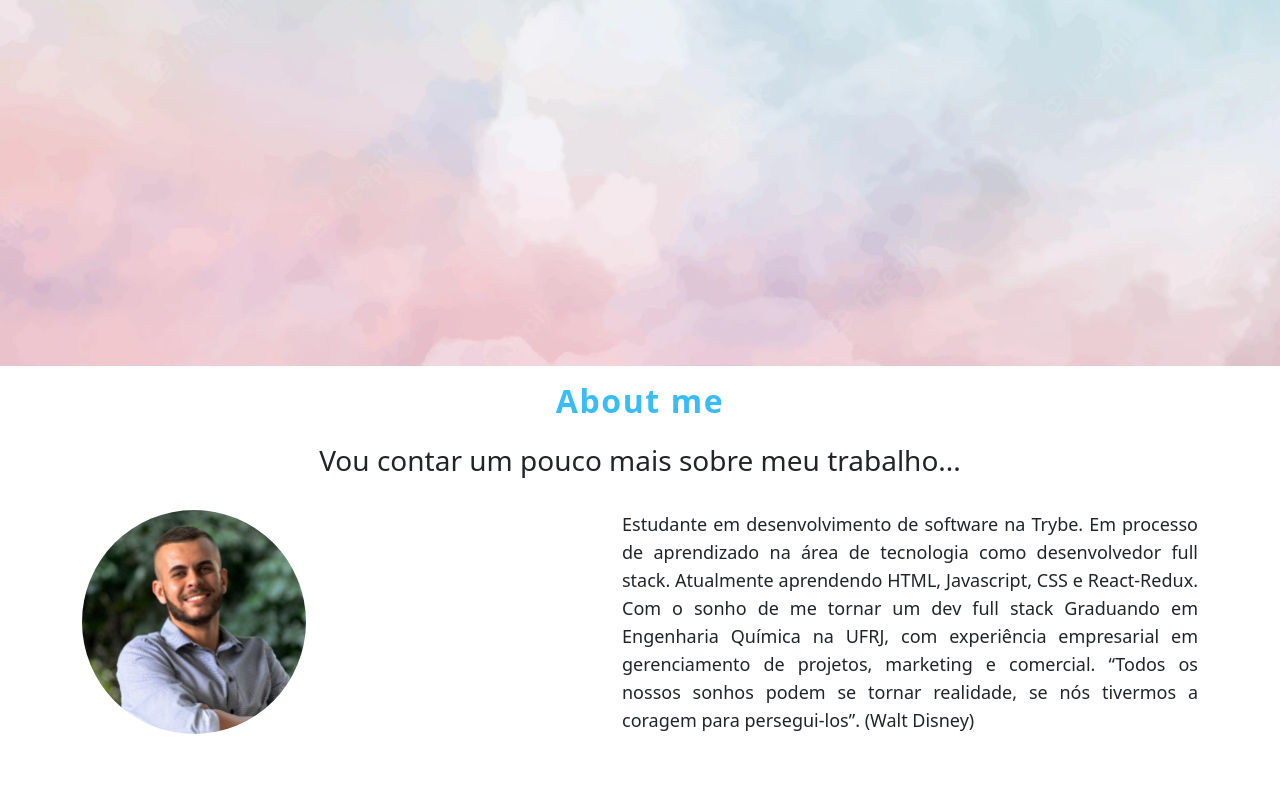
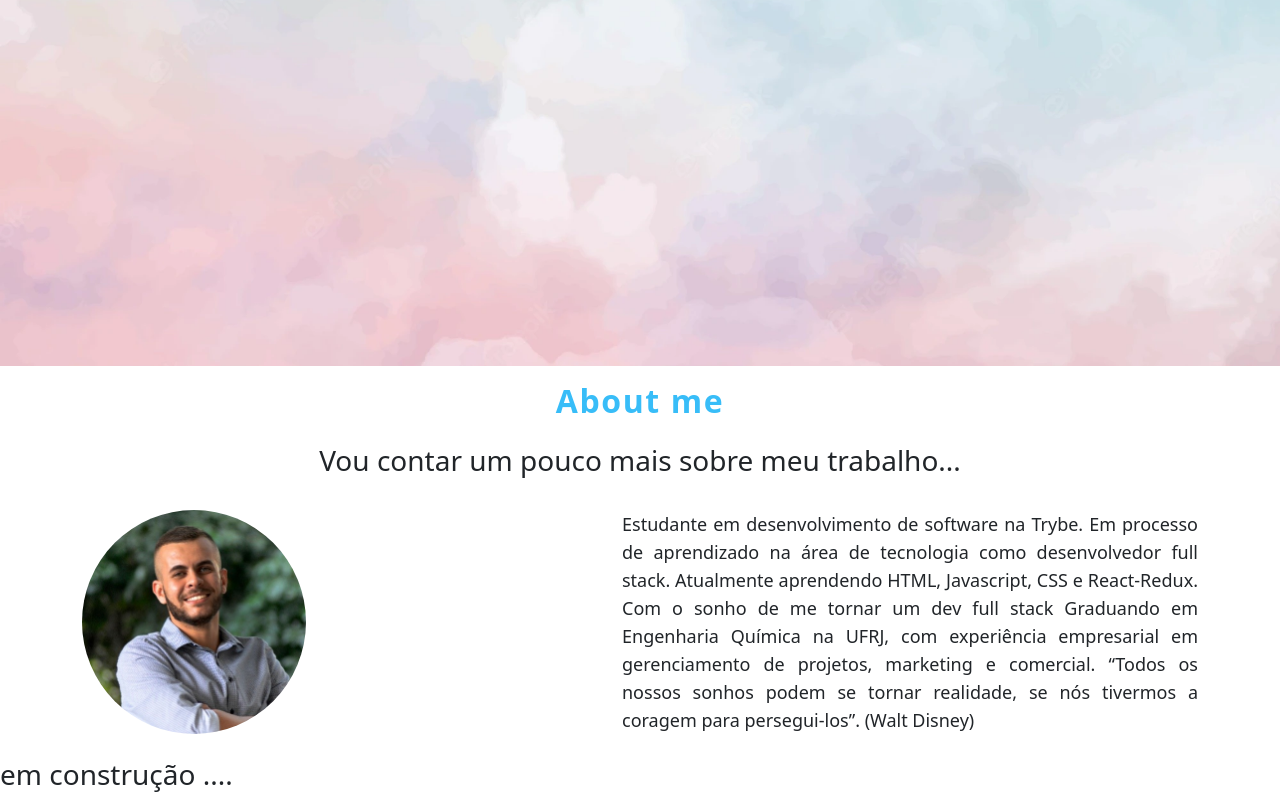
Before and after one commit to leonardo-terra/personal-portfolio, a React (Create React App) app: page / in a window 1280 px wide. Shown: the part 434-1234 px from the top of the page. Before the commit the page ends 1168 px from the top, so only its background shows below. Built offline with nearby package versions, Linux system fonts and the light colour scheme.

Commit message:
dev: insert a msg "under construction"

```diff
--- a/src/App.js
+++ b/src/App.js
@@ -8,6 +8,8 @@ export default function App() {
       <Header />
       <div className="min-h-screen bg-fixed bg-cover bg-[url('./images/background-placeholder.webp')]" />
       <AboutMe />
+      <br />
+      <h3> em construção ....</h3>
     </div>
   );
 }
```
